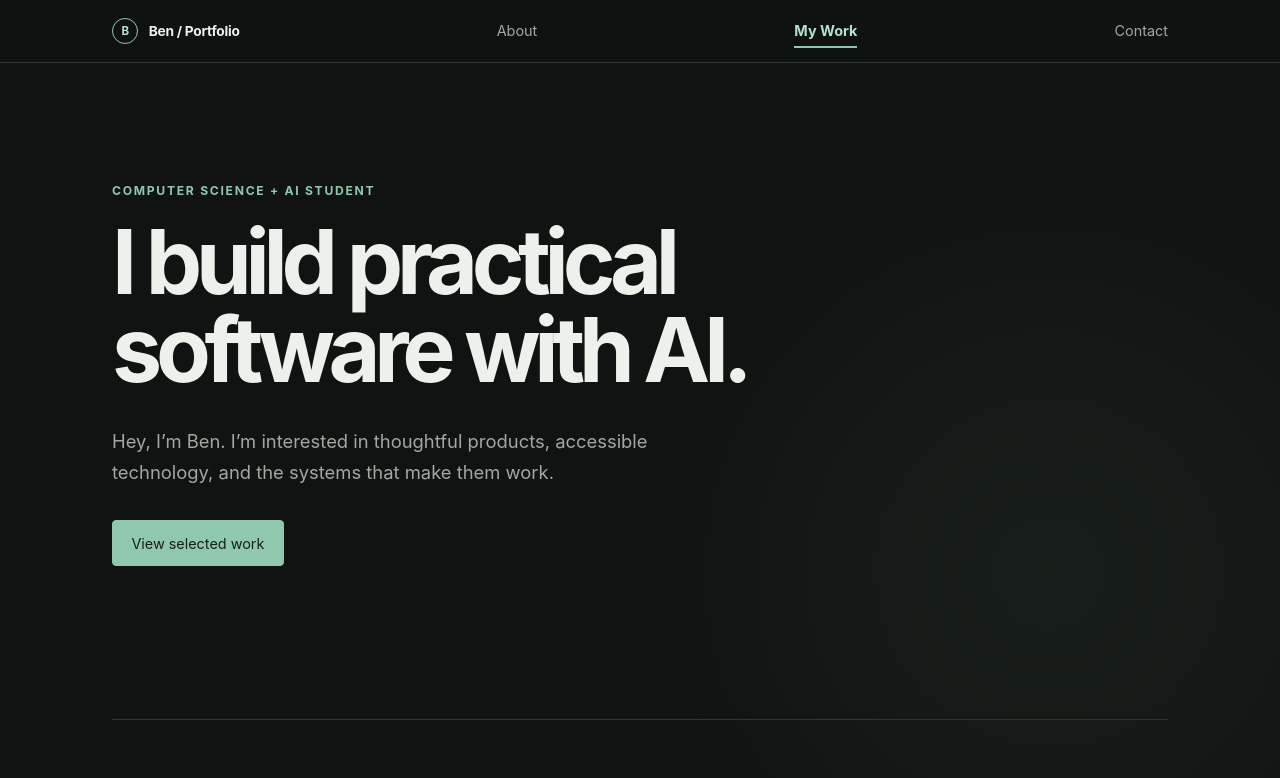
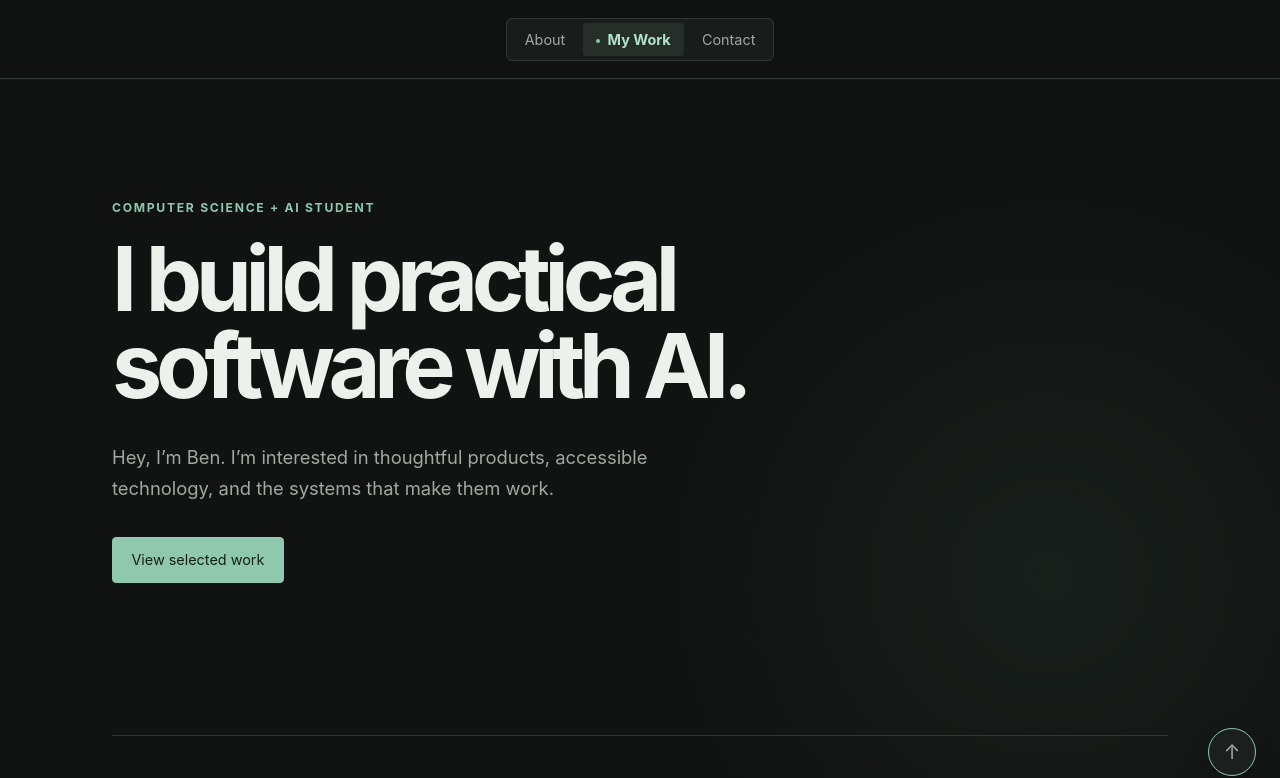
Before and after one commit to GamanMil/portfolio, a React (Vite) app: page / in a window 1280 px wide. Shown: the top 778 px of the page. Built offline with nearby package versions, Linux system fonts and the light colour scheme; no server answers.

Commit message:
Save uncommitted changes

```diff
--- a/src/App.css
+++ b/src/App.css
@@ -29,6 +29,7 @@ body {
   border-bottom: 1px solid var(--line);
   backdrop-filter: blur(12px);
   overflow: hidden;
+  box-shadow: 0 1px 0 rgba(143, 200, 173, 0.04);
 }
 
 .nav-menu::after {
@@ -50,49 +51,62 @@ body {
 .nav-container {
   display: flex;
   align-items: center;
-  justify-content: space-between;
-  gap: 2rem;
+  justify-content: center;
   max-width: 1120px;
   margin: 0 auto;
   padding: 1.1rem 2rem;
 }
 
-.nav-brand {
-  display: inline-flex;
-  align-items: center;
-  gap: 0.65rem;
-  color: var(--ink);
-  font-size: 0.86rem;
-  font-weight: 650;
-  letter-spacing: -0.02em;
-  text-decoration: none;
-  transition: color 180ms ease;
-}
-
-.nav-brand:hover {
-  color: var(--accent-strong);
-}
-
-.nav-brand-mark {
+.back-to-top {
+  position: fixed;
+  right: 1.5rem;
+  bottom: 1.5rem;
+  z-index: 20;
   display: grid;
-  width: 1.65rem;
-  height: 1.65rem;
+  width: 3rem;
+  height: 3rem;
   place-items: center;
   border: 1px solid var(--accent);
   border-radius: 50%;
-  color: var(--accent-strong);
-  font-size: 0.72rem;
-  font-weight: 750;
-  transition: background 180ms ease, transform 180ms ease;
+  background: rgba(29, 33, 31, 0.9);
+  color: var(--muted);
+  cursor: pointer;
+  font: inherit;
+  font-size: 1.25rem;
+  line-height: 1;
+  backdrop-filter: blur(10px);
+  box-shadow: 0 8px 24px rgba(0, 0, 0, 0.24);
+  transition: background 180ms ease, color 180ms ease, transform 180ms ease;
 }
 
-.nav-brand:hover .nav-brand-mark {
-  background: rgba(143, 200, 173, 0.12);
-  transform: rotate(12deg);
+.back-to-top:hover {
+  background: var(--accent);
+  color: var(--accent-strong);
+  transform: translateY(-4px);
+}
+
+.back-to-top span {
+  transition: transform 180ms ease;
+}
+
+.back-to-top:hover span {
+  transform: translateY(-2px);
+}
+
+.nav-links {
+  display: flex;
+  align-items: center;
+  gap: 0.25rem;
+  padding: 0.25rem;
+  border: 1px solid var(--line);
+  border-radius: 6px;
+  background: rgba(29, 33, 31, 0.72);
 }
 
 .nav-link {
   position: relative;
+  padding: 0.5rem 0.85rem;
+  border-radius: 4px;
   color: var(--muted);
   font-size: 0.9rem;
   text-decoration: none;
@@ -106,29 +120,25 @@ body {
 
 .nav-link.active {
   font-weight: 650;
+  background: rgba(143, 200, 173, 0.1);
 }
 
 .nav-link::after {
-  position: absolute;
-  right: 0;
-  bottom: -0.55rem;
-  left: 0;
-  height: 2px;
-  background: var(--accent);
-  content: "";
-  transform: scaleX(0);
-  transform-origin: right;
-  transition: transform 220ms ease;
-}
-
-.nav-link.active::after,
-.nav-link:hover::after {
-  transform: scaleX(1);
-  transform-origin: left;
+  display: none;
 }
 
 .nav-link:hover {
-  transform: translateY(-1px);
+  background: rgba(143, 200, 173, 0.06);
+}
+
+.nav-link.active::before {
+  display: inline-block;
+  width: 4px;
+  height: 4px;
+  margin: 0 0.45rem 0.12rem 0;
+  border-radius: 50%;
+  background: var(--accent);
+  content: "";
 }
 
 .intro-section {
@@ -544,12 +554,14 @@ body {
 @media (max-width: 700px) {
   .nav-container {
     justify-content: center;
-    gap: 1.25rem;
     padding: 1rem;
   }
 
-  .nav-brand {
-    display: none;
+  .back-to-top {
+    right: 1rem;
+    bottom: 1rem;
+    width: 2.75rem;
+    height: 2.75rem;
   }
 
   .intro-section {
--- a/src/App.jsx
+++ b/src/App.jsx
@@ -169,17 +169,7 @@ function App() {
     <>
       <nav className="nav-menu">
         <div className="nav-container">
-          <a
-            href="#about"
-            className="nav-brand"
-            onClick={(e) => {
-              e.preventDefault();
-              scrollToSection('about');
-            }}
-          >
-            <span className="nav-brand-mark" aria-hidden="true">B</span>
-            <span>Ben / Portfolio</span>
-          </a>
+          <div className="nav-links">
             <a
               href="#about"
               className={`nav-link ${activeSection === 'about' ? 'active' : ''}`}
@@ -211,7 +201,16 @@ function App() {
               Contact
             </a>
           </div>
+        </div>
       </nav>
+
+      <button
+        className="back-to-top"
+        onClick={() => window.scrollTo({ top: 0, behavior: 'smooth' })}
+        aria-label="Back to top"
+      >
+        <span aria-hidden="true">↑</span>
+      </button>
 
       <div className="intro-section">
         <div className="intro-text">
```
Lines whose indentation alone changed are shown as unchanged.
